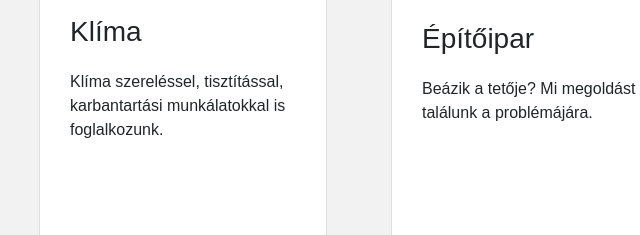
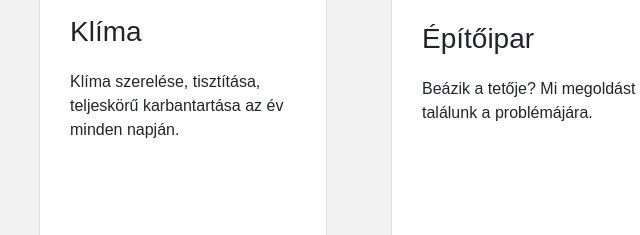
Before and after one commit to Marci02/OrsiNetwork, a plain HTML site: page index.html in a window 1280 px wide. Shown: the part 462-697 px from the top of the page, 105-745 px from the left. Drawn offline with nearby package versions, Linux system fonts and the light colour scheme.

Commit message:
javított

```diff
--- a/index.html
+++ b/index.html
@@ -24,7 +24,7 @@
                         <img class="card-img-top" src="img/klíma.png" alt="klíma">
                         <div class="card-body">
                         <h3 class="card-title">Klíma</h3>
-                        <p class="card-text">Klíma szereléssel, tisztítással, karbantartási munkálatokkal is foglalkozunk.</p>
+                        <p class="card-text">Klíma szerelése, tisztítása, teljeskörű karbantartása az év minden napján.</p>
                         </div>
                     </div>
                     <div class="card" style="width: 18rem;">
--- a/style.css
+++ b/style.css
@@ -1,6 +1,7 @@
 *{
     padding: 5px;
     margin: 0;
+    font-size: 16px;
 }
 
 #name{
```
